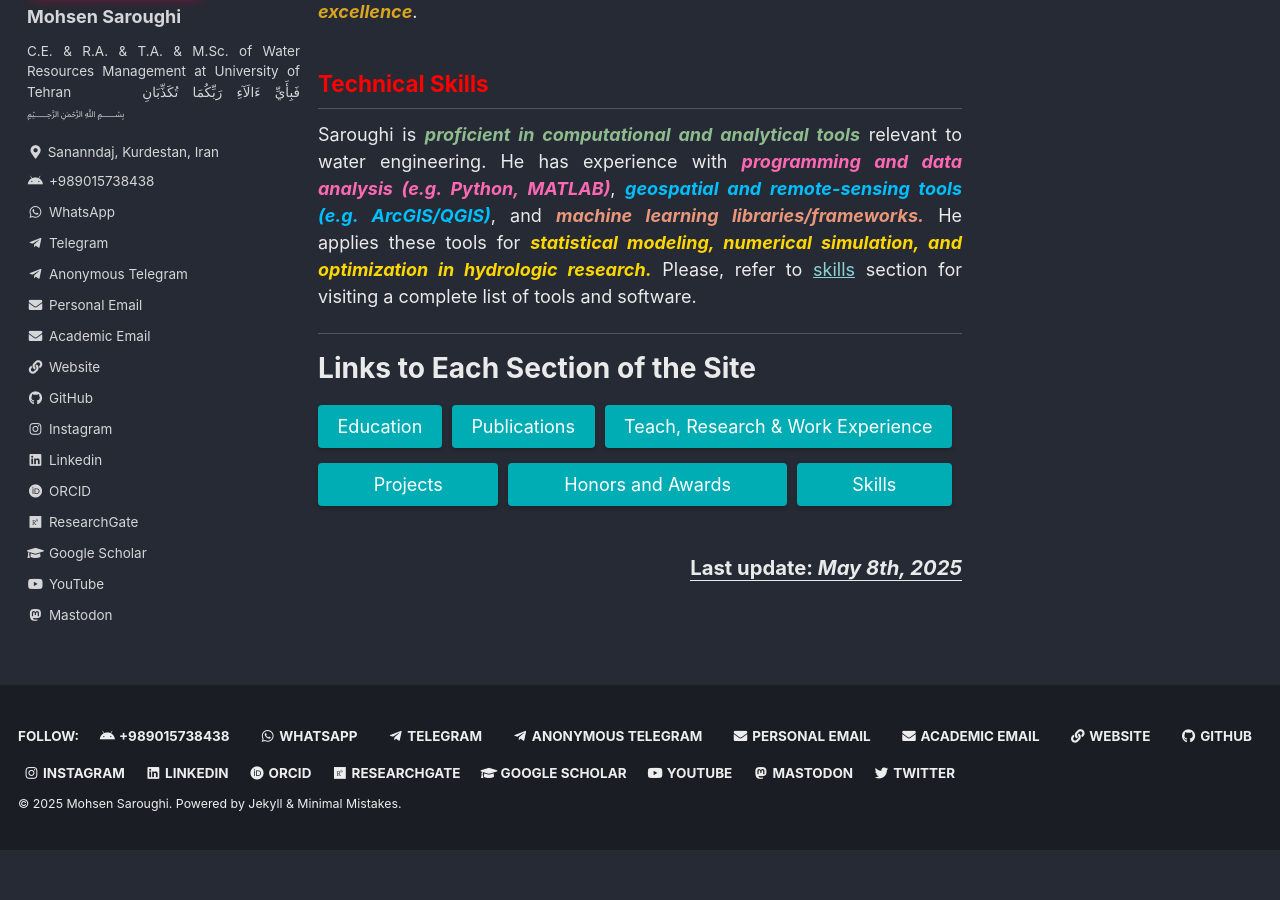
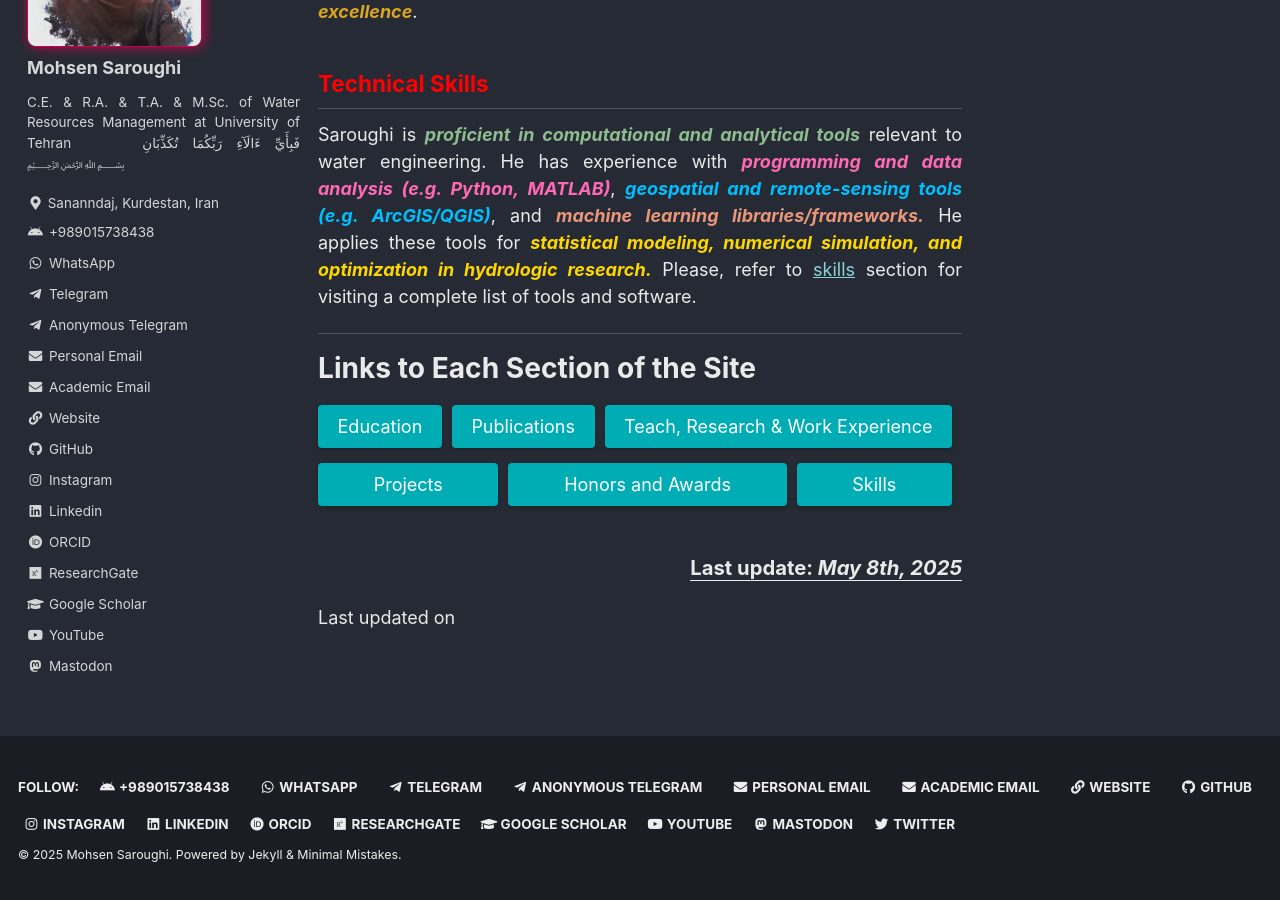
Before and after one commit to MohsenSaroughi/MohsenSaroughi.github.io, a Jekyll site: the page built from _pages/about.md, in a window 1280 px wide and 900 px high, scrolled down 2034 px. Built offline with Jekyll 4.4.1, drawn with Linux system fonts in a browser that asks for light colours; cached includes are drawn as plain includes; before the commit the page ends 2884 px from its top, so only the background shows below that.

Commit message:
Update about.md

```diff
--- a/_pages/about.md
+++ b/_pages/about.md
@@ -119,3 +119,7 @@
 <p align="right">
   <h3 align="right"><b><u> Last update: <i>May 8th, 2025 </i></u></b></h3>
 </p>
+
+<p class="last-modified">
+  Last updated on {{ page.last_modified_at | date: "%B %d, %Y" }}
+</p>
```
